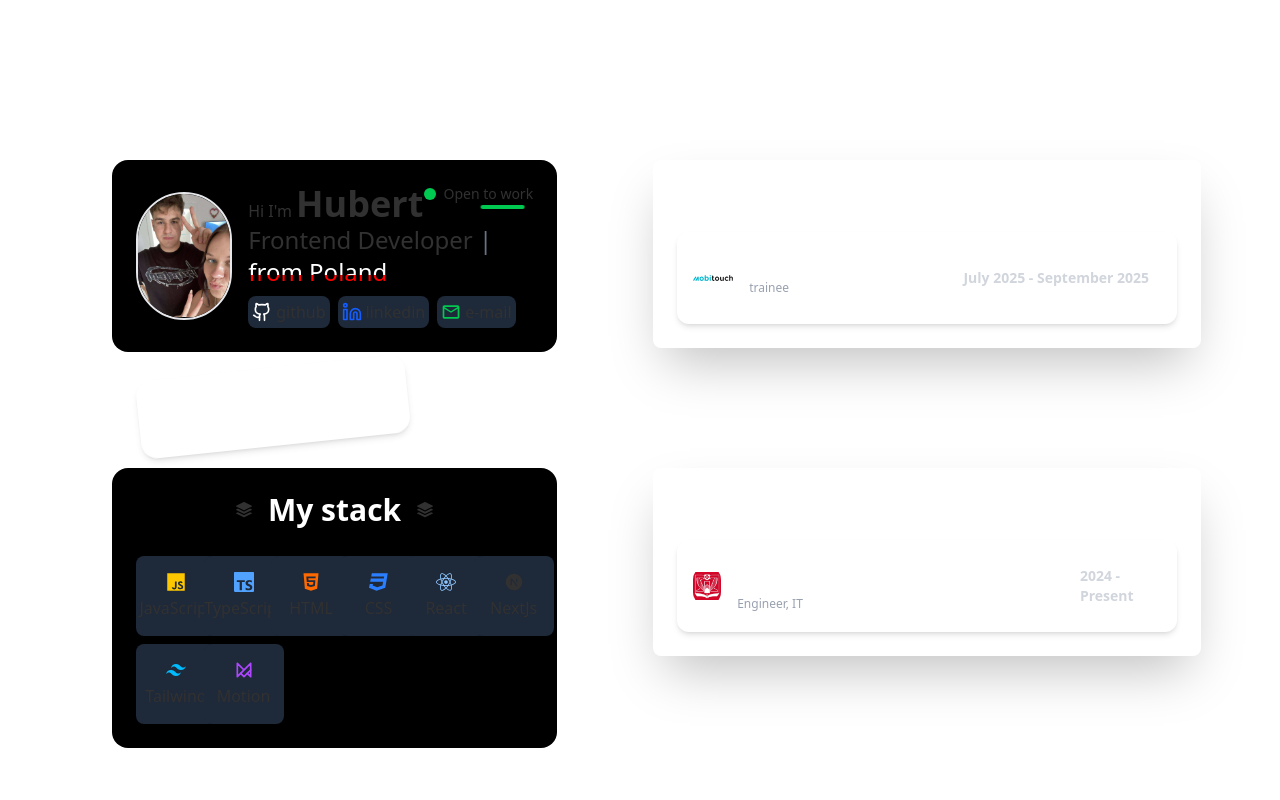
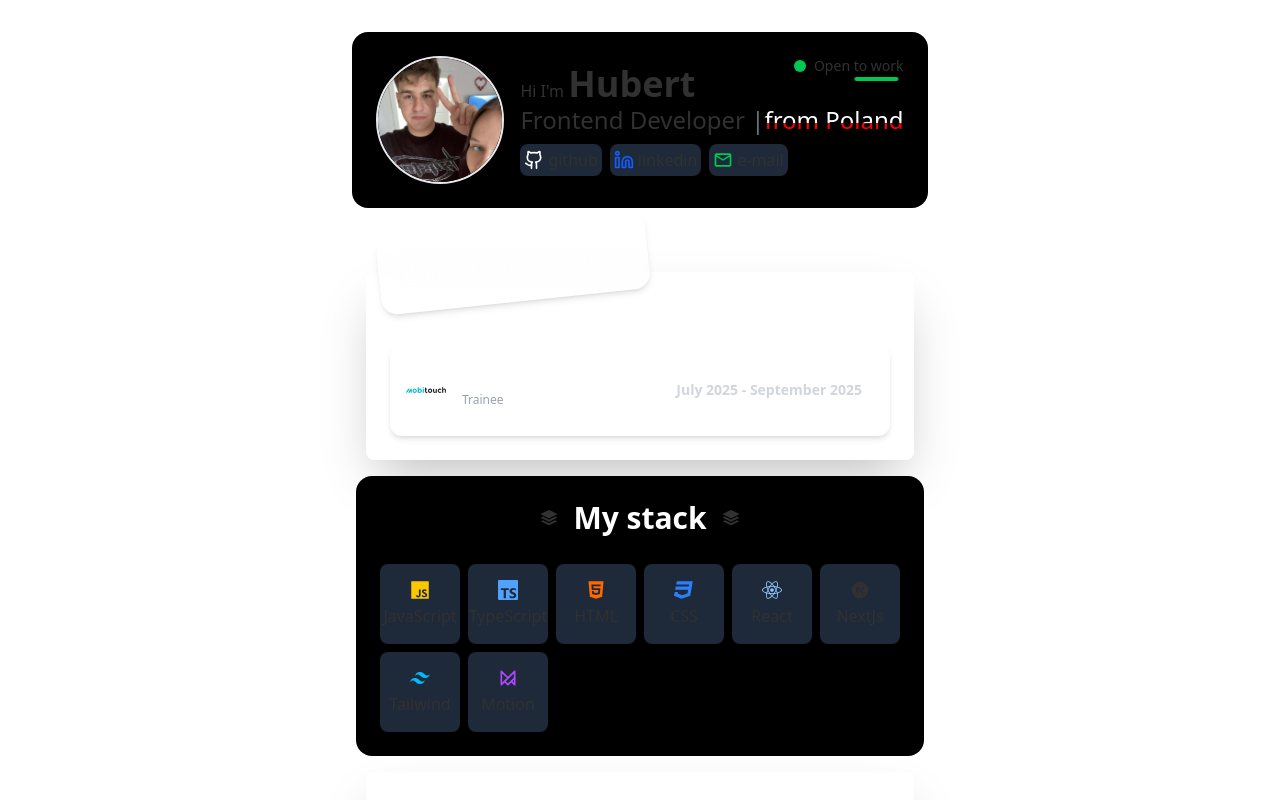
Before and after one commit to Hubertcior/portfolio, a Next.js app: page / in a window 1280 px wide. Shown: the top 800 px of the page. Built offline with nearby package versions, Linux system fonts and the light colour scheme.

Commit message:
fix: styling

```diff
--- a/src/app/globals.css
+++ b/src/app/globals.css
@@ -18,7 +18,6 @@
 }
 
 body {
-  padding: 2rem;
   background: var(--background);
   color: var(--foreground);
   font-family: Arial, Helvetica, sans-serif;
--- a/src/app/page.tsx
+++ b/src/app/page.tsx
@@ -5,14 +5,14 @@ import ExperienceProfile from "@/components/organisms/ExperienceProfile";
 
 export default function Home() {
   return (
-    <div className="font-sans min-h-screen p-8 pb-20 sm:p-20 grid grid-rows-2 gap-16 justify-items-center items-center">
-      <div className="flex flex-col sm:flex-row gap-24 w-full justify-center items-start">
-            <MainProfile />
-          <ExperienceProfile />
+    <div className="font-sans gap-4 min-h-screen pt-2 pb-20 sm:pt-8 sm:pb-20 flex flex-col items-center">
+      <div className="flex flex-col gap-16  w-full justify-center items-center">
+        <MainProfile />
+        <ExperienceProfile />
       </div>
-      <div className="flex flex-col sm:flex-row gap-24 w-full justify-center items-start">
-            <SkillProfile />
-          <EducationProfile />
+      <div className="flex flex-col gap-4 w-full justify-center items-center">
+        <SkillProfile />
+        <EducationProfile />
       </div>
     </div>
   );
--- a/src/components/atoms/Experience&Education/Logo.tsx
+++ b/src/components/atoms/Experience&Education/Logo.tsx
@@ -8,13 +8,13 @@ interface LogoProps {
 
 const Logo: FC<LogoProps> = ({ src, alt = "Logo" }) => {
     return (
-        <div className="w-10 h-10 rounded-full overflow-hidden relative bg-white aspect-square">
+        <div className="w-10 h-10 rounded-full overflow-hidden bg-white relative">
             <Image
                 src={src}
                 alt={alt}
                 fill
+                className="object-contain"
                 sizes="40px"
-                className="object-contain"
             />
         </div>
     )
--- a/src/components/atoms/Skills/SkillBadge.tsx
+++ b/src/components/atoms/Skills/SkillBadge.tsx
@@ -1,5 +1,3 @@
-"use client";
-
 import { motion } from 'framer-motion';
 import { useState } from 'react';
 import { IconType } from 'react-icons';
@@ -12,24 +10,21 @@ type SocialMediaIconProps = {
 
 const SocialMediaIcon = ({ icon: Icon, colorClass = "text-white-100", name }: SocialMediaIconProps) => {
     const MotionIcon = motion(Icon);
-    const [isAnimating, setIsAnimating] = useState(false);
+    const [isHovered, setIsHovered] = useState(false);
 
     return (
         <motion.div
-            onHoverStart={() => {
-                setIsAnimating(true);
-            }}
-            onAnimationComplete={() => {
-                setIsAnimating(false);
-            }}
+            onHoverStart={() => setIsHovered(true)}
+            onHoverEnd={() => setIsHovered(false)}
             className="flex flex-col items-center justify-center gap-1 p-1 rounded-lg bg-gray-800 w-20 h-20 cursor-default"
         >
             <MotionIcon
                 className={`w-5 h-5 transition-colors ${colorClass}`}
-                animate={isAnimating ? { y: [0, -8, 0] } : {}}
+                animate={isHovered ? { y: [0, -8, 0] } : { y: 0 }}
                 transition={{
-                    duration: 0.4,
+                    duration: 0.6,
                     ease: "easeInOut",
+                    repeat: isHovered ? Infinity : 0,
                 }}
             />
             <p>{name}</p>
--- a/src/components/organisms/ExperienceProfile.tsx
+++ b/src/components/organisms/ExperienceProfile.tsx
@@ -16,7 +16,7 @@ interface InfoBarItem{
 
 const infoBarItems: InfoBarItems[] = [{
     name : "Mobitouch",
-    description: "trainee",
+    description: "Trainee",
     startDate: "July 2025",
     endDate: "September 2025",
     imageSource: "/images/logos/mobitouch.svg",
```
